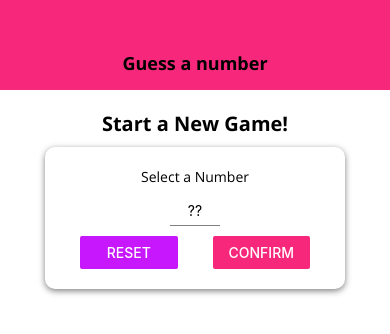
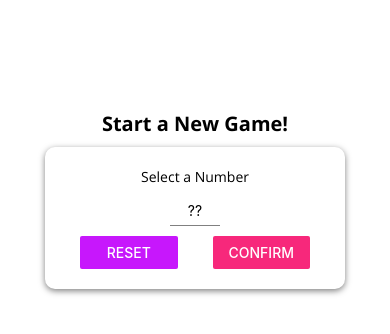
Before and after one commit to jeremyvol/rn-guess-number, a React Native app: screen / in a window 390 px wide. Shown: the top 334 px of the page. Built offline with nearby package versions, Linux system fonts and the light colour scheme.

Commit message:
more compatibility management

```diff
--- a/components/Header.js
+++ b/components/Header.js
@@ -1,25 +1,42 @@
 import React from 'react';
-import { View, Text, StyleSheet } from 'react-native';
+import { View, StyleSheet, Platform } from 'react-native';
 
 import TitleText from './TitleText';
 import COLORS from '../constants/colors';
 
 const Header = props => {
   return (
-    <View style={styles.header}>
-      <TitleText>{props.title}</TitleText>
+    <View
+      style={{
+        ...styles.headerBase,
+        ...Platform.select({
+          ios: styles.headerIOS,
+          android: styles.headerAndroid
+        })
+      }}>
+      <TitleText style={styles.title}>{props.title}</TitleText>
     </View>
   );
 };
 
 const styles = StyleSheet.create({
-  header: {
+  headerBase: {
     width: '100%',
     height: 90,
     paddingTop: 36,
-    backgroundColor: COLORS.primary,
     alignItems: 'center',
     justifyContent: 'center'
+  },
+  headerIOS: {
+    backgroundColor: 'white',
+    borderBottomColor: '#ccc',
+    borderBottomWidth: 1
+  },
+  headerAndroid: {
+    backgroundColor: COLORS.primary
+  },
+  title: {
+    color: Platform.OS === 'ios' ? COLORS.primary : 'white'
   }
 });
 
--- a/screens/GameScreen.js
+++ b/screens/GameScreen.js
@@ -8,6 +8,8 @@
   Dimensions
 } from 'react-native';
 import { Ionicons } from '@expo/vector-icons';
+
+// import { ScreenOrientation } from 'expo';
 
 import NumberContainer from '../components/NumberContainer';
 import Card from '../components/Card';
@@ -37,6 +39,7 @@
 };
 
 const GameScreen = props => {
+  // ScreenOrientation.lockAsync(ScreenOrientation.OrientationLock.PORTRAIT);
   const initialGuess = generateRandomBetween(1, 100, props.userChoice);
   const [currentGuess, setCurrentGuess] = useState(initialGuess);
   const [pastGuesses, setPastGuesses] = useState([initialGuess.toString()]);
```
Also changed, not shown: components/MainButton.android.js (added, +48 -0 lines), components/MainButton.ios.js (renamed from components/MainButton.js, +7 -1 lines), components/MainButtonOld.js (added, +49 -0 lines), screens/StartGameScreen.js (+4 -5 lines).
